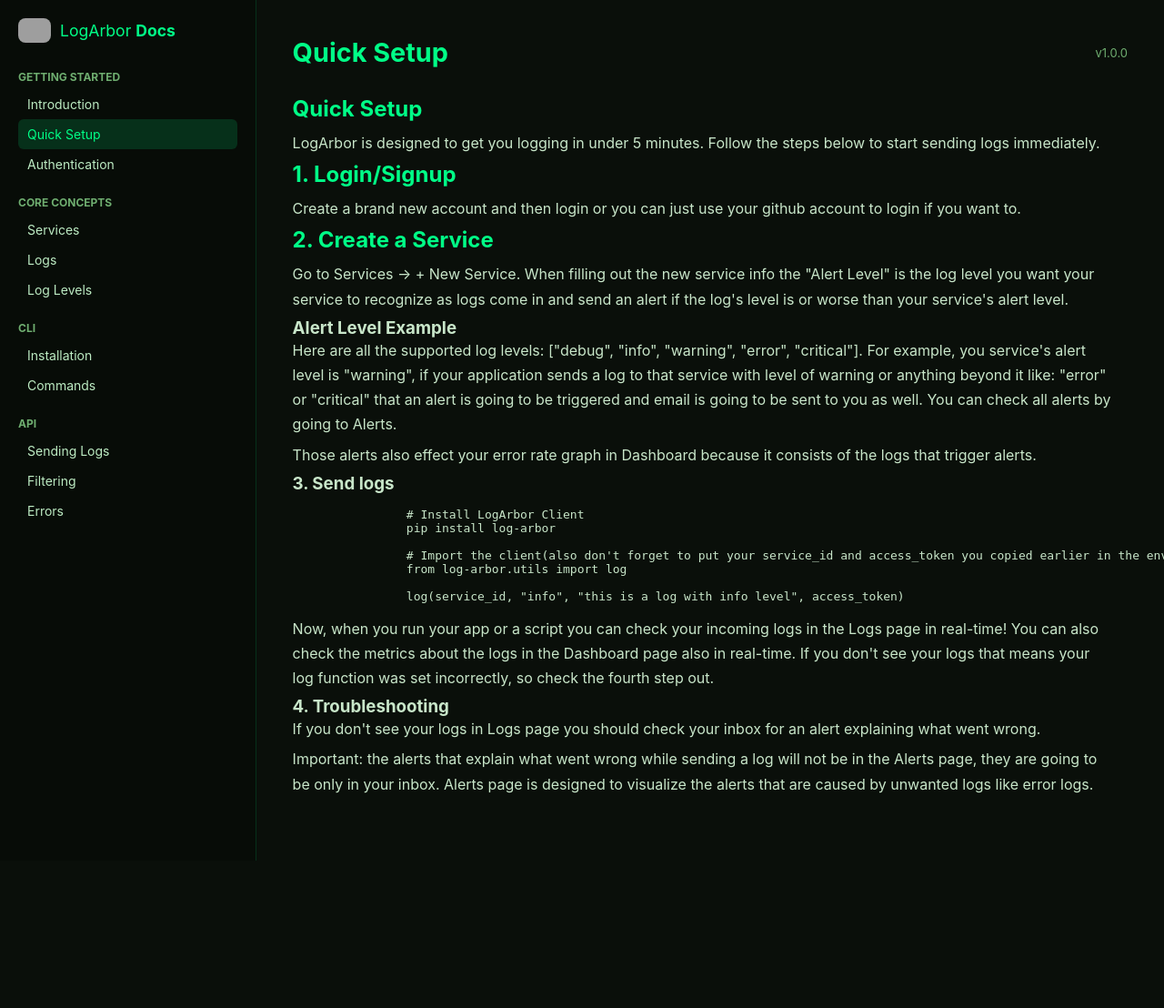
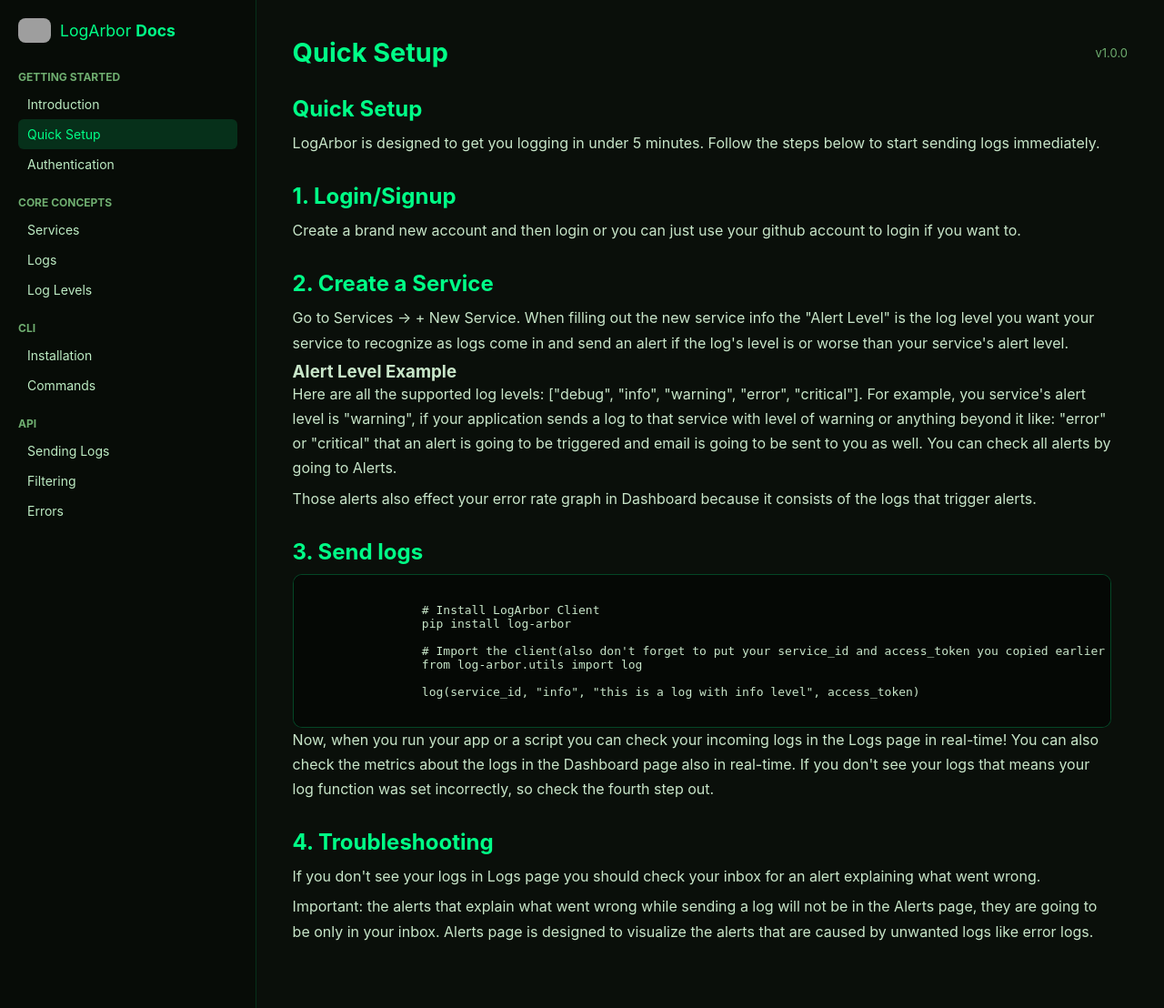
Before and after one commit to Platon223/LogArbor, a Flask app: page /docs/quick-setup in a window 1280 px wide. Shown: the whole page at 91% size. Before the commit the page ends 946 px from the top, so only its background shows below. Run offline with Flask 3, Linux system fonts and the light colour scheme; parts of the project's set-up code (start-up, migrations or seed data) failed here and were passed over; grey boxes are pictures that could not be loaded.

Commit message:
added sections in the quick setup in docs

```diff
--- a/api/v1/guest/templates/quick-setup.html
+++ b/api/v1/guest/templates/quick-setup.html
@@ -57,12 +57,17 @@
                     Follow the steps below to start sending logs immediately.
                 </p>
 
+            </section>
+
+            <section class="docs-section">
                 <h2>1. Login/Signup</h2>
                 <p>
                     Create a brand new account and then login or you can just use your github account to login if you
                     want to.
                 </p>
+            </section>
 
+            <section class="docs-section">
                 <h2>2. Create a Service</h2>
                 <p>Go to Services -> + New Service. When filling out the new service info the "Alert Level" is the log
                     level you want your service to recognize as logs come in and send an alert if the log's level is or
@@ -76,9 +81,11 @@
                 </p>
                 <p>Those alerts also effect your error rate graph in Dashboard because it consists of the logs that
                     trigger alerts. </p>
+            </section>
 
-                <h3>3. Send logs</h3>
-                <pre><code>
+            <section class="docs-section">
+                <h2>3. Send logs</h2>
+                <pre class="code-block"><code>
                 # Install LogArbor Client
                 pip install log-arbor
 
@@ -86,13 +93,16 @@
                 from log-arbor.utils import log
 
                 log(service_id, "info", "this is a log with info level", access_token)
-            </code></pre>
+                </code></pre>
                 <p>Now, when you run your app or a script you can check your incoming logs in the Logs page in
                     real-time! You can also check the metrics about the logs in the Dashboard page also in real-time. If
                     you don't see your logs that means your log function was set incorrectly, so check the fourth step
                     out.</p>
 
-                <h3>4. Troubleshooting</h3>
+            </section>
+
+            <section class="docs-section">
+                <h2>4. Troubleshooting</h2>
 
                 <p>If you don't see your logs in Logs page you should check your inbox for an alert explaining what went
                     wrong.</p>
```
